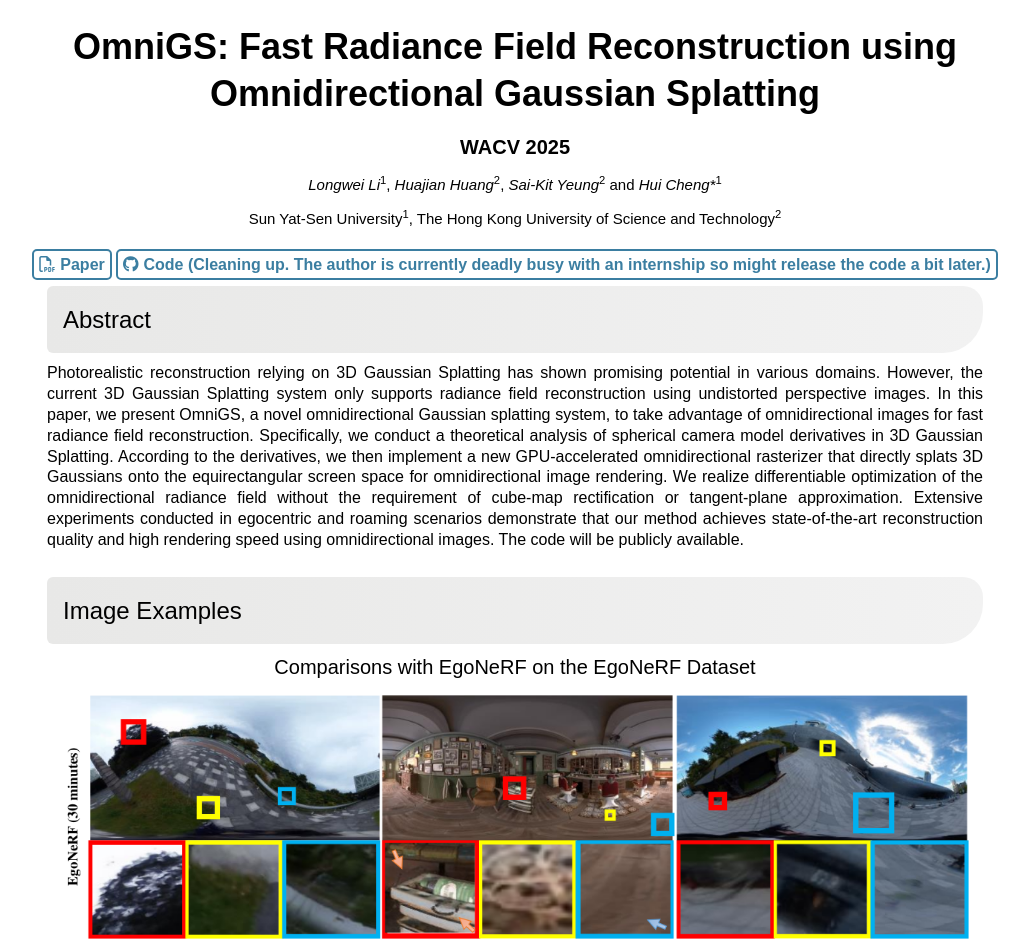
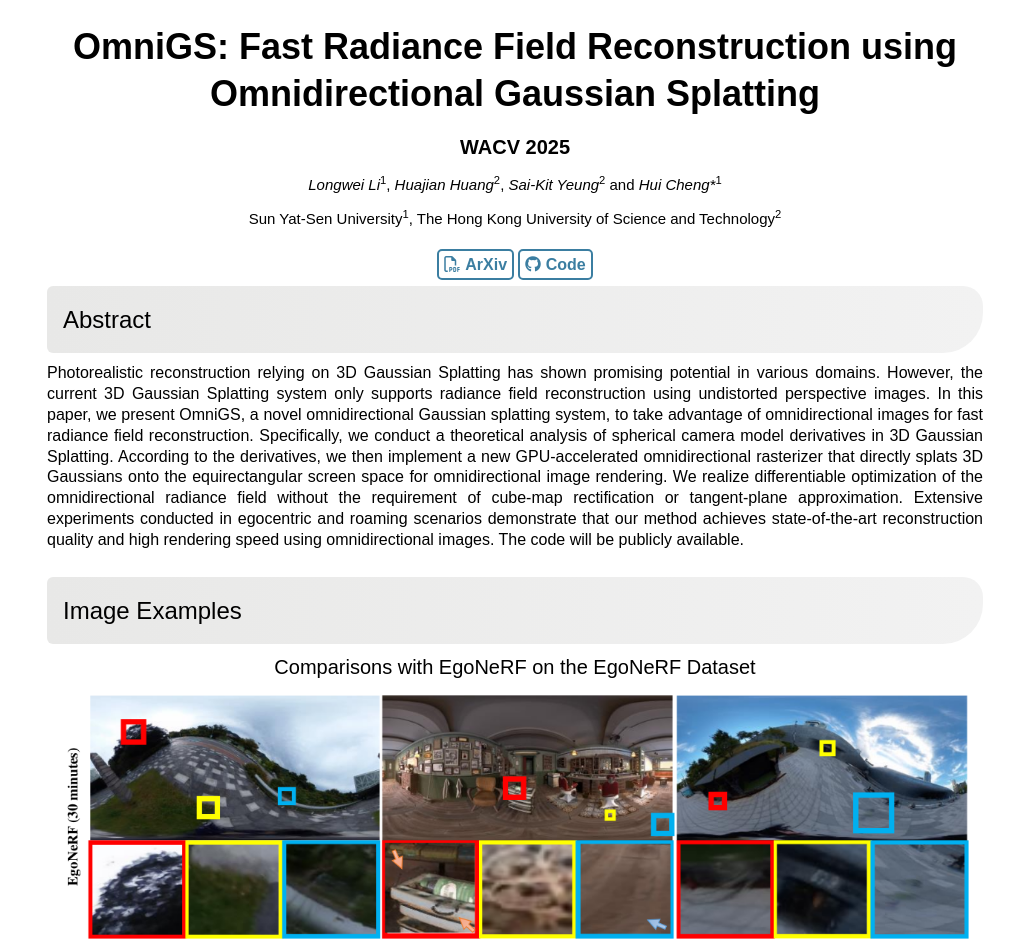
Before and after one commit to liquorleaf/liquorleaf.github.io, a plain HTML site: page research/OmniGS/index.html in a window 1280 px wide. Shown: the top 939 px of the page, without its empty margins (125-1154 px from the left). Drawn offline with Linux system fonts and the light colour scheme.

Commit message:
20250122

```diff
--- a/research/OmniGS/index.html
+++ b/research/OmniGS/index.html
@@ -46,8 +46,8 @@ if (!doNotTrack) {
 			</div>
 
 			<div class="link w3-center pub">
-				<a class="btn btn-primary outline big-outline" href="https://arxiv.org/abs/2404.03202" target="_blank"><i class="fa fa-file-pdf-o" style="margin-right: 5px"></i>Paper</a>
-				<a class="btn btn-primary outline big-outline" href="https://github.com/liquorleaf/OmniGS" target="_blank"><i class="fa fa-github" style="margin-right: 5px"></i>Code (Cleaning up. The author is currently deadly busy with an internship so might release the code a bit later.)</a>
+				<a class="btn btn-primary outline big-outline" href="https://arxiv.org/abs/2404.03202" target="_blank"><i class="fa fa-file-pdf-o" style="margin-right: 5px"></i>ArXiv</a>
+				<a class="btn btn-primary outline big-outline" href="https://github.com/liquorleaf/OmniGS" target="_blank"><i class="fa fa-github" style="margin-right: 5px"></i>Code</a>
 			</div>
 
 	    </div>
```
